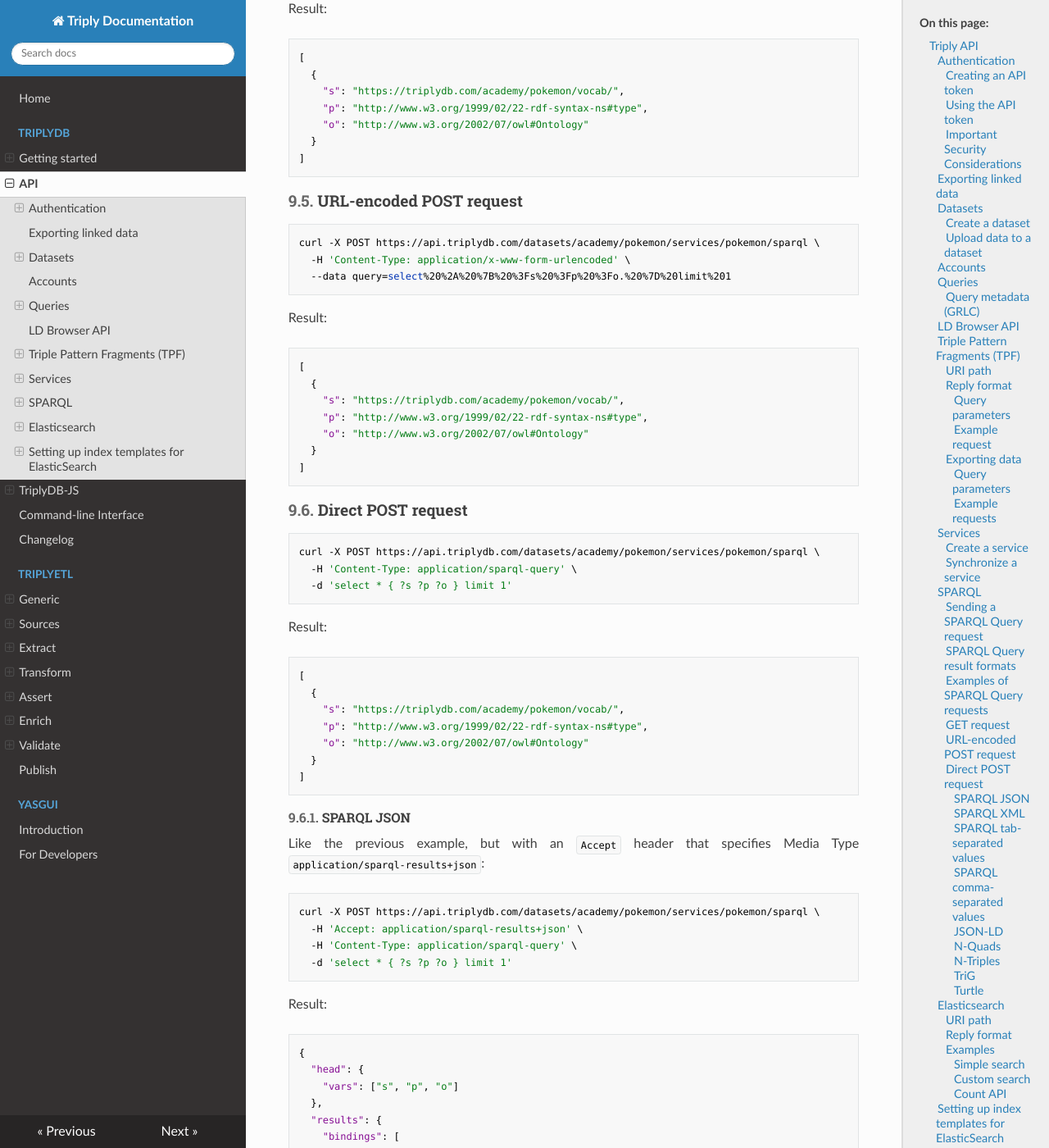
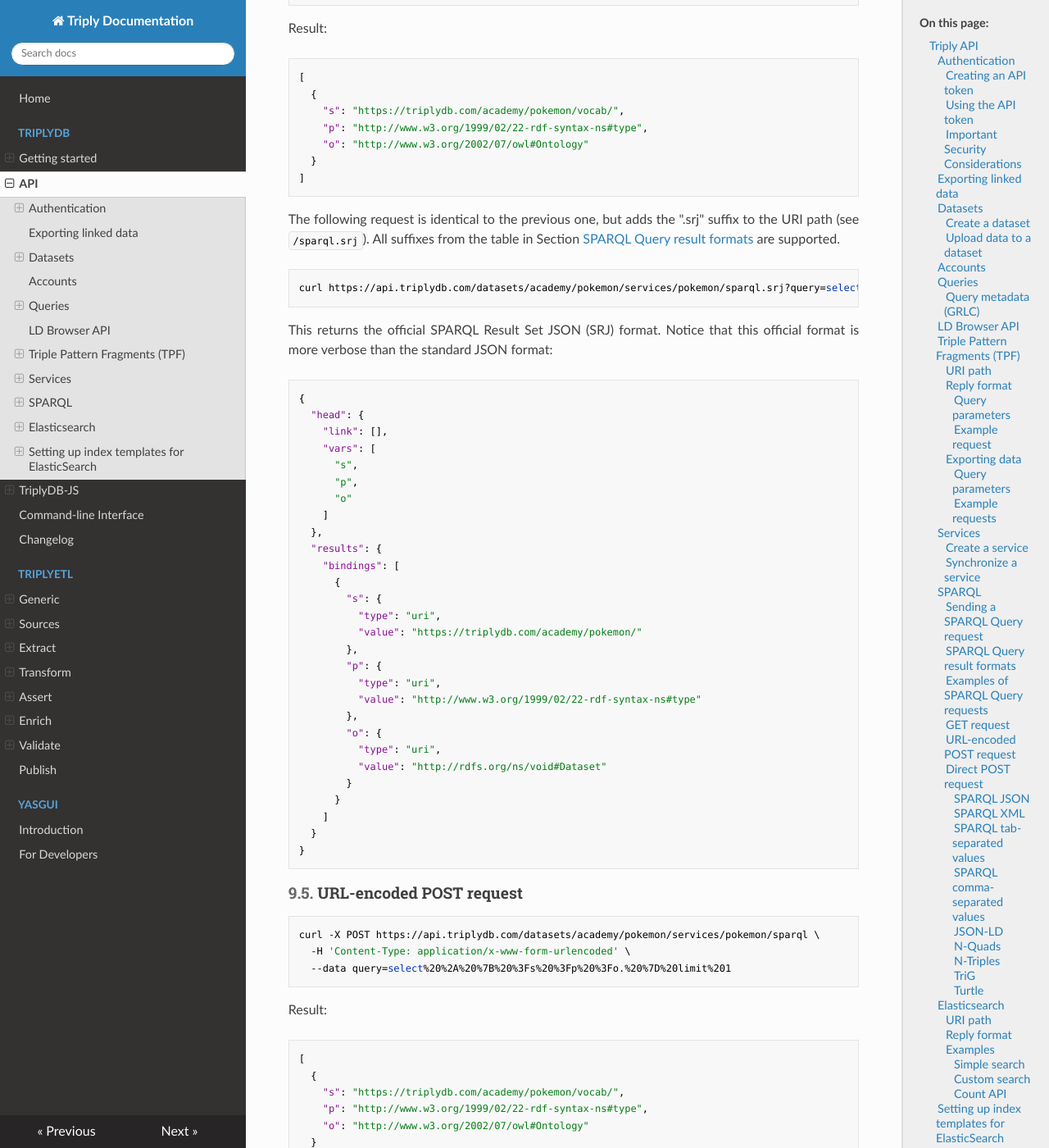
Before and after one commit to TriplyDB/Documentation, an MkDocs documentation site: the page built from docs/triply-api/index.md, in a window 1280 px wide and 1400 px high, scrolled down 11299 px. Shown: the whole window at 82% size. Built offline with MkDocs 1.6.1, drawn with Linux system fonts in a browser that asks for light colours; some of the changed text lies outside the part shown.

Commit message:
ADDED: Suffix column to SPARQL API docs.

````diff
--- a/docs/triply-api/index.md
+++ b/docs/triply-api/index.md
@@ -442,21 +442,21 @@
 
 ### SPARQL Query result formats
 
-SPARQL services are able to return results in different formats. The user can specify the preferred format by specifying the corresponding Media Type in the HTTP `Accept` header. TriplyDB supports the following Media Types. Notice that the chosen result format must be supported for your query form.
+SPARQL services are able to return results in different formats. The user can specify the preferred format by specifying the corresponding Media Type in the HTTP `Accept` header. TriplyDB supports the Media Types in the following table. Notice that the chosen result format must be supported for your query form. Alternatively, it is possible (but not preferred) to specify the requested format as an URI path suffix; see the [GET request](#get-request) section for an example.
 
-| Result format | Media Type                        | Query forms         |
-| ------------- | --------------------------------- | ------------------- |
-| CSV           | `text/csv`                        | SELECT              |
-| JSON          | `application/json`                | ASK, SELECT         |
-| JSON-LD       | `application/ld+json`             | CONSTRUCT, DESCRIBE |
-| N-Quads       | `application/n-quads`             | CONSTRUCT, DESCRIBE |
-| N-Triples     | `application/n-triples`           | CONSTRUCT, DESCRIBE |
-| RDF/XML       | `application/rdf+xml`             | CONSTRUCT, DESCRIBE |
-| SPARQL JSON   | `application/sparql-results+json` | ASK, SELECT         |
-| SPARQL XML    | `application/sparql-results+xml`  | ASK, SELECT         |
-| TriG          | `application/trig`                | CONSTRUCT, DESCRIBE |
-| TSV           | `text/tab-separated-values`       | SELECT              |
-| Turtle        | `text/turtle`                     | CONSTRUCT, DESCRIBE |
+| Result format | Media Type                        | Query forms         | Suffix    |
+| ------------- | --------------------------------- | ------------------- | --------- |
+| CSV           | `text/csv`                        | SELECT              | `.csv`    |
+| JSON          | `application/json`                | ASK, SELECT         | `.json`   |
+| JSON-LD       | `application/ld+json`             | CONSTRUCT, DESCRIBE | `.jsonld` |
+| N-Quads       | `application/n-quads`             | CONSTRUCT, DESCRIBE | `.nq`     |
+| N-Triples     | `application/n-triples`           | CONSTRUCT, DESCRIBE | `.nt`     |
+| RDF/XML       | `application/rdf+xml`             | CONSTRUCT, DESCRIBE |           |
+| SPARQL JSON   | `application/sparql-results+json` | ASK, SELECT         | `.srj`    |
+| SPARQL XML    | `application/sparql-results+xml`  | ASK, SELECT         | `.srx`    |
+| TriG          | `application/trig`                | CONSTRUCT, DESCRIBE | `.trig`   |
+| TSV           | `text/tab-separated-values`       | SELECT              | `.tsv`    |
+| Turtle        | `text/turtle`                     | CONSTRUCT, DESCRIBE | `.ttl`    |
 
 ### Examples of SPARQL Query requests
 
@@ -489,6 +489,47 @@
   }
 ]
 ```
+
+The following request is identical to the previous one, but adds the ".srj" suffix to the URI path (see `/sparql.srj`). All suffixes from the table in Section [SPARQL Query result formats](#sparql-query-result-formats) are supported.
+
+```sh
+curl https://api.triplydb.com/datasets/academy/pokemon/services/pokemon/sparql.srj?query=select%20%2A%20%7B%20%3Fs%20%3Fp%20%3Fo.%20%7D%20limit%201
+```
+
+This returns the official SPARQL Result Set JSON (SRJ) format. Notice that this official format is more verbose than the standard JSON format:
+
+```json
+{
+  "head": {
+    "link": [],
+    "vars": [
+      "s",
+      "p",
+      "o"
+    ]
+  },
+  "results": {
+    "bindings": [
+      {
+        "s": {
+          "type": "uri",
+          "value": "https://triplydb.com/academy/pokemon/"
+        },
+        "p": {
+          "type": "uri",
+          "value": "http://www.w3.org/1999/02/22-rdf-syntax-ns#type"
+        },
+        "o": {
+          "type": "uri",
+          "value": "http://rdfs.org/ns/void#Dataset"
+        }
+      }
+    ]
+  }
+}
+```
+
+
 
 ### URL-encoded POST request
 
````
